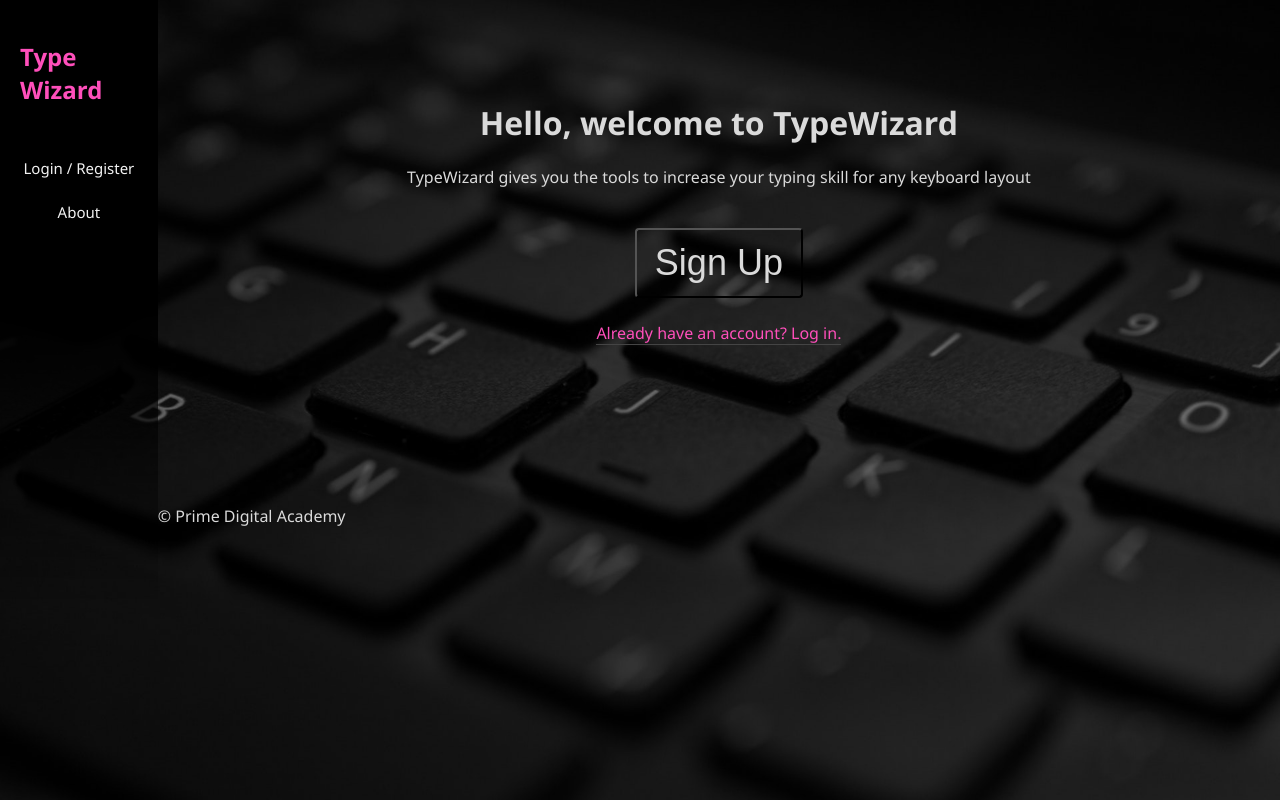
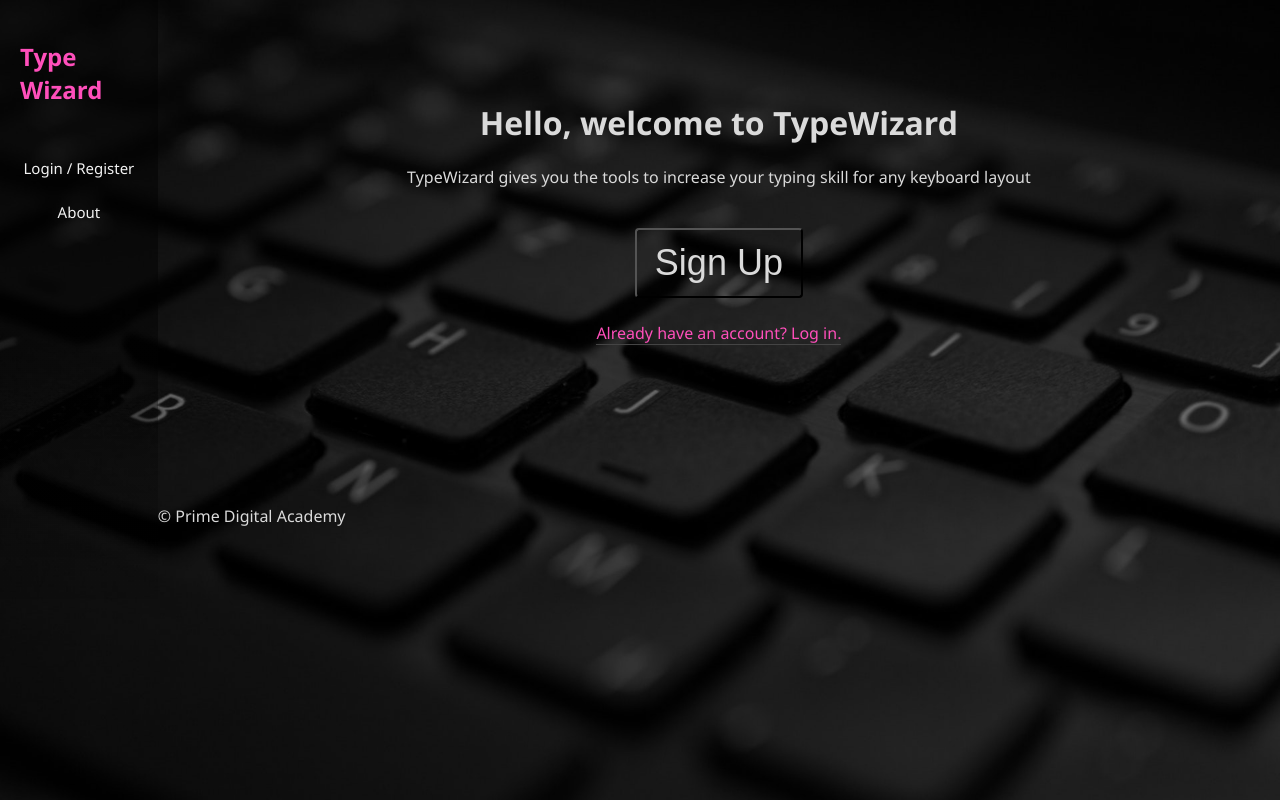
Before and after one commit to leodasso/type-wizard, a React (Create React App) app: page /home#/play in a window 1280 px wide. Built offline with nearby package versions, Linux system fonts and the light colour scheme; no server answers.

Commit message:
style nav bar

```diff
--- a/src/components/App/App.css
+++ b/src/components/App/App.css
@@ -3,8 +3,10 @@
     --primary-color: rgb(255, 79, 187);
     --secondary-color: rgb(218, 218, 218);
 
-    --deep-black: rgb(2, 2, 2);
+    --deep-black: rgba(2, 2, 2, .5);
     --matte-black: rgb(40, 40, 40);
+    --bg-pink:   #351836;
+
 }
 
 body {
--- a/src/components/Nav/Nav.css
+++ b/src/components/Nav/Nav.css
@@ -7,7 +7,7 @@
 }
 
 .nav {
-  background-image: linear-gradient(black, black, rgba(0, 0, 0, 0));
+  background-image: linear-gradient(var(--deep-black), var(--deep-black), rgba(0, 0, 0, 0));
   display: flex;
   flex-direction: column;
   height: 100%;
@@ -17,7 +17,7 @@
 }
 
 .nav-link {
-  background-color: #000000;
+  background-color: inherit;
   color: #f2f2f2;
   text-align: center;
   padding: 12px 3px;
@@ -32,5 +32,5 @@
 }
 
 .nav-link:hover {
-  background-color: #351836;
+  background-color: var(--bg-pink);
 }
```
